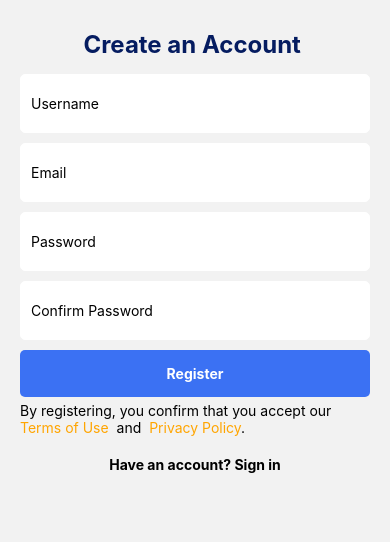
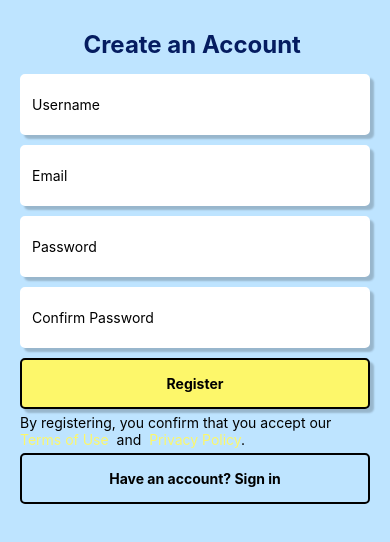
Before and after one commit to lawraisins/triogrow, a React Native app: screen /SignUp in a window 390 px wide. Shown: the top 542 px of the page. Built offline with nearby package versions, Linux system fonts and the light colour scheme.

Commit message:
Change Colour

```diff
--- a/components/CustomButton.js
+++ b/components/CustomButton.js
@@ -17,12 +17,21 @@ const styles = StyleSheet.create({
 
         alignItems: "center",
         borderRadius: 5,
+        borderColor: "black",
+        borderWidth: 2,
 
 
     },
 
     container_PRIMARY: {
-        backgroundColor: "#3B71F3",
+        backgroundColor: "#FDF76A",
+        shadowColor: "black",
+        shadowOffset: {
+            width: 4,
+            height: 4,
+        },
+        shadowOpacity: 0.2,
+        shadowRadius: 2,
     },
 
 
@@ -34,7 +43,7 @@ const styles = StyleSheet.create({
 
     text: {
         fontWeight: "bold",
-        color: "white",
+        color: "black",
 
     }
 })
--- a/components/CustomInput.js
+++ b/components/CustomInput.js
@@ -20,7 +20,7 @@ const CustomInput = ({control, name, rules = {}, placeholder, secureTextEntry})
                  />
                  </View>
                  {error && (
-                    <Text style={{color:"red", alignSelf: "Stretch"}}>{error.message}</Text>
+                    <Text style={{color:"red"}}>{error.message}</Text>
                  )}
                  </>
                  )}
@@ -34,12 +34,19 @@ const styles = StyleSheet.create({
         backgroundColor: "white",
         width: "100%",
         padding: 20,
-
-        borderColor: "#e8e8e8",
-        borderWidth: 1,
         borderRadius: 5,
+        borderColor: "black",
+        borderWidth: 2,
         paddingHorizontal: 10,
         marginVertical: 5,
+
+        shadowColor: "black",
+        shadowOffset: {
+            width: 4,
+            height: 4,
+        },
+        shadowOpacity: 0.2,
+        shadowRadius: 2,
 
     },
 
--- a/components/Todolist.js
+++ b/components/Todolist.js
@@ -81,7 +81,7 @@ const Form = () =>  {
 const styles = StyleSheet.create({
   container: {
     flex: 1 ,
-    backgroundColor: 'white',
+    backgroundColor: '#BEE4FF',
 
 
 
@@ -110,9 +110,9 @@ const styles = StyleSheet.create({
     left: 10,
     backgroundColor: "white",
     borderRadius: 60,
-    borderColor: "green",
+    borderColor: "#FDF76A",
     borderWidth: 1,
-    width: 250,
+    width: 280,
   },
   addWrapper: {
     width: 60,
@@ -122,7 +122,7 @@ const styles = StyleSheet.create({
     borderRadius: 60,
     justifyContent: "center",
     alignItems: "center",
-    borderColor: "green",
+    borderColor: "#FDF76A",
     borderWidth: 1,
 
 
--- a/screens/FAQ.js
+++ b/screens/FAQ.js
@@ -15,7 +15,7 @@ export default function FAQ() {
 const styles = StyleSheet.create({
   container: {
     flex: 1 ,
-    backgroundColor: 'white',
+    backgroundColor: '#BEE4FF',
   },
 
 });
--- a/screens/Home.js
+++ b/screens/Home.js
@@ -23,12 +23,14 @@ const viewTaskList = () =>  navigation.navigate("Todo")
 const styles = StyleSheet.create({
   container: {
     flex: 1 ,
-    backgroundColor: 'white',
+    backgroundColor: '#BEE4FF',
     justifyContent: "center",
   },
   button: {
     alignItems: 'center',
-    backgroundColor: '#DDDDDD',
+    backgroundColor: '#FDF76A',
+    borderColor: "black",
+    borderRadius: 2,
     padding: 10,
   },
 
--- a/screens/Landing.js
+++ b/screens/Landing.js
@@ -13,7 +13,7 @@ export default function Home() {
 const styles = StyleSheet.create({
   container: {
     flex: 1 ,
-    backgroundColor: 'white',
+    backgroundColor: '#BEE4FF',
   },
 
 });
--- a/screens/Learn.js
+++ b/screens/Learn.js
@@ -14,7 +14,7 @@ export default function Learn() {
 const styles = StyleSheet.create({
   container: {
     flex: 1 ,
-    backgroundColor: 'white',
+    backgroundColor: '#BEE4FF',
   },
 
 });
--- a/screens/Profile.js
+++ b/screens/Profile.js
@@ -15,7 +15,7 @@ export default function Profile() {
 const styles = StyleSheet.create({
   container: {
     flex: 1 ,
-    backgroundColor: 'white',
+    backgroundColor: '#BEE4FF',
   },
 
 });
--- a/screens/SignInScreen.js
+++ b/screens/SignInScreen.js
@@ -40,8 +40,8 @@ const SignInScreen = () => {
 
 
             <CustomButton text="Sign In" onPress={handleSubmit(onSignInPressed)} type="PRIMARY"/>
-            <CustomButton text="Forgot Password?" onPress={onForgotPasswordPressed} type="TERTIARY"/>
-            <CustomButton text="Create a New Account" onPress={onSignUpPressed} type="TERTIARY"/>
+            {/* <CustomButton text="Forgot Password?" onPress={onForgotPasswordPressed} type="TERTIARY"/> */}
+            <CustomButton text="Create a New Account" onPress={onSignUpPressed} type="PRIMARY"/>
         </View>
     )
 }
@@ -50,6 +50,9 @@ const styles = StyleSheet.create({
     root: {
         alignItems: "center",
         padding: 20,
+        backgroundColor: "#BEE4FF",
+        opacity: "20%",
+        height: "100%"
     },
     logo: {
         width: '70%',
--- a/screens/SignUpScreen.js
+++ b/screens/SignUpScreen.js
@@ -74,6 +74,8 @@ const styles = StyleSheet.create({
     root: {
         alignItems: "center",
         padding: 20,
+        backgroundColor: '#BEE4FF',
+        height: "100%"
     },
     logo: {
         width: '70%',
@@ -88,7 +90,7 @@ const styles = StyleSheet.create({
 
     },
     link: {
-        color: "orange",
+        color: "#FDF76A",
 
     }
 })
```
